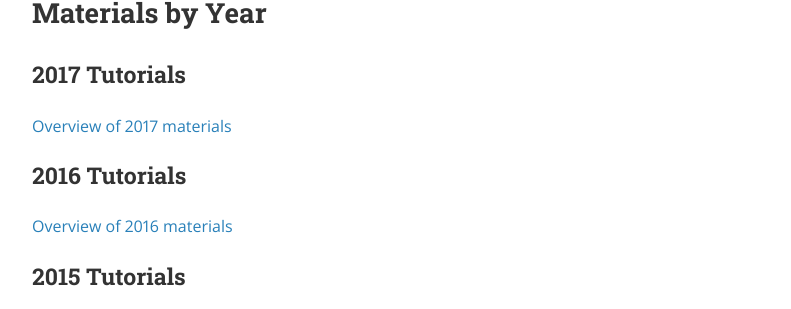
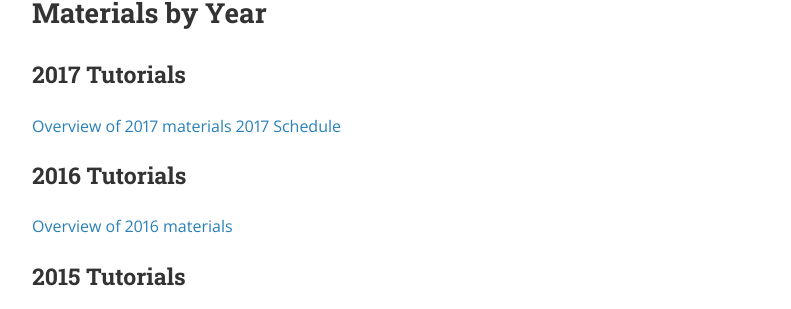
Before and after one commit to edamame-course/edamame-course.github.io, a Jekyll site: the page built from materials.md, in a window 1280 px wide and 900 px high, scrolled down 326 px. Shown: the part 145-454 px from the top of the window, without its empty margins (240-1031 px from the left). Built offline with Jekyll 4.4.1, drawn with Linux system fonts in a browser that asks for light colours; nearby versions of some CDN libraries; a style sheet for code colours, icons or effects is not loaded.

Commit message:
added direct schedule link

```diff
--- a/materials.md
+++ b/materials.md
@@ -18,6 +18,7 @@ We hope these materials can be helpful if you're teaching these topics yourself,
 ## Materials by Year
 <h3>2017 Tutorials</h3>
 [Overview of 2017 materials](https://github.com/edamame-course/2017-tutorials/wiki)
+[2017 Schedule](https://github.com/edamame-course/2017-tutorials/wiki/Schedule-EDAMAME-2017)
 
 <h3>2016 Tutorials</h3>
 [Overview of 2016 materials](https://github.com/edamame-course/2016-tutorials/wiki)
```
